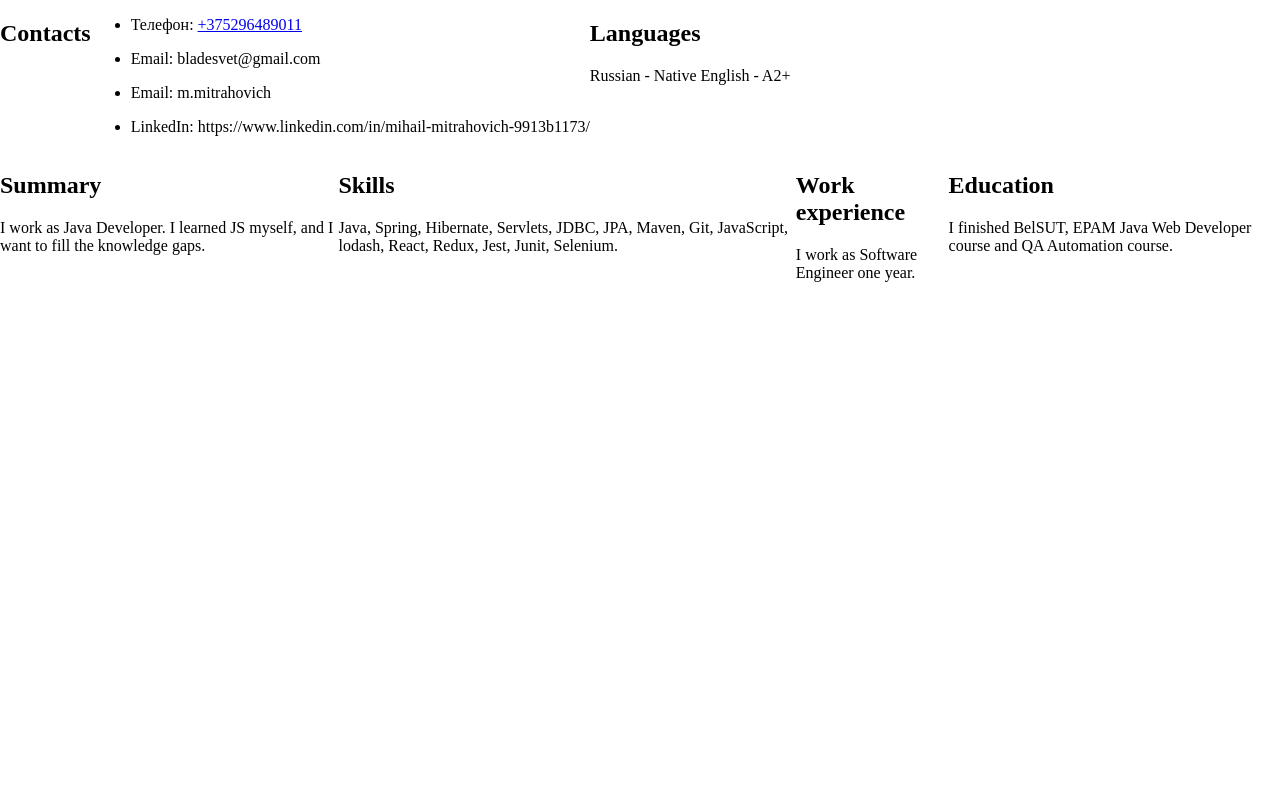
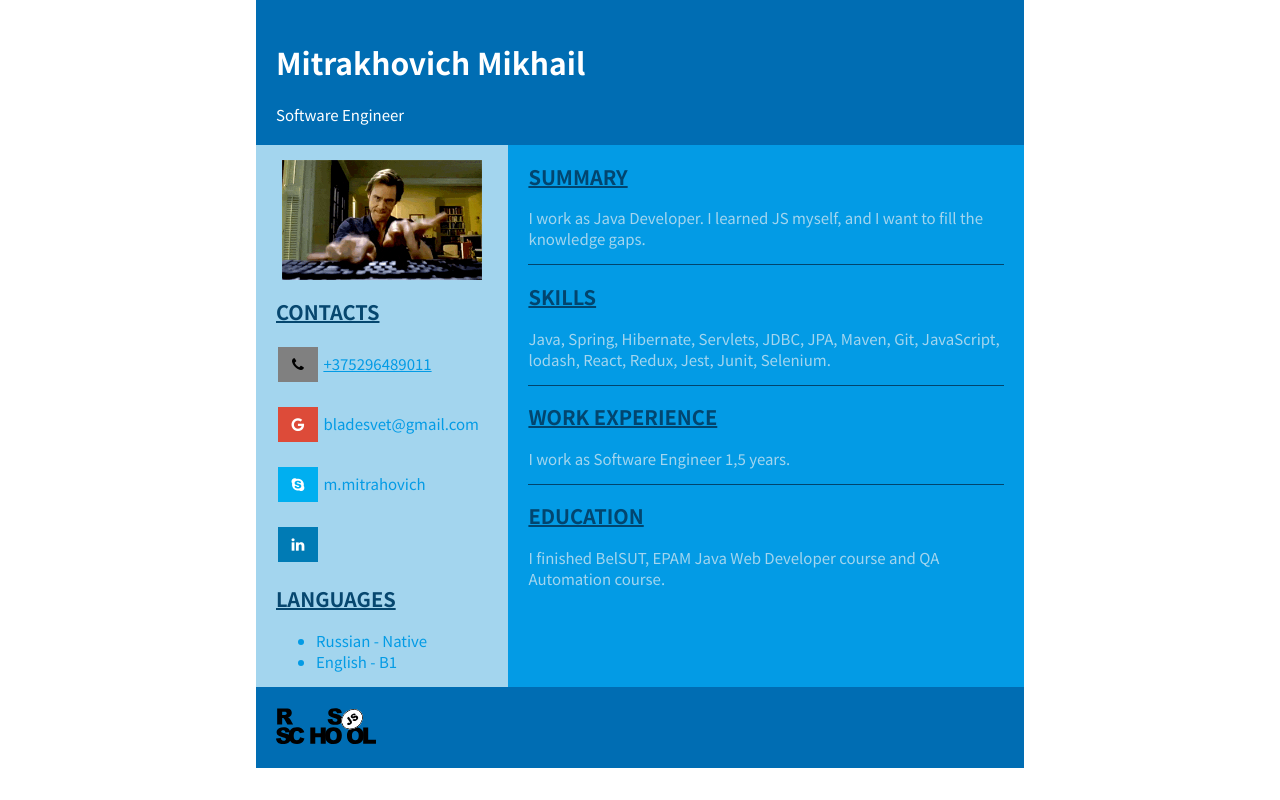
Before and after one commit to BladeSv/rsschool-cv, a plain HTML site: page index.html in a window 1280 px wide. Drawn offline with Linux system fonts and the light colour scheme.

Commit message:
feat: change html layout, styling and add images

```diff
--- a/index.html
+++ b/index.html
@@ -3,75 +3,117 @@
   <head>
     <meta charset="UTF-8" />
     <meta name="viewport" content="width=device-width, initial-scale=1.0" />
+    <link rel="preconnect" href="https://fonts.gstatic.com" />
+    <link
+      rel="stylesheet"
+      href="https://cdnjs.cloudflare.com/ajax/libs/font-awesome/4.7.0/css/font-awesome.min.css"
+    />
+    <link
+      href="https://fonts.googleapis.com/css2?family=Noto+Sans+TC:wght@100;300;400;500;700;900&display=swap"
+      rel="stylesheet"
+    />
     <link rel="stylesheet" type="text/css" href="./style/style.css" />
-    <title>Document</title>
+    <title>My CV</title>
   </head>
   <body>
+    <div class="main-wrapper">
+      <header>
+        <h1>Mitrakhovich Mikhail</h1>
+        <div>Software Engineer</div>
+      </header>
       <main>
         <section class="section-1">
-        <h2>Contacts</h2>
-        <article itemscope itemtype="http://schema.org/Organization">
+          <figure>
+            <img src="./img/1.gif" alt="Photo" />
+          </figure>
+          <article
+            class="contacts"
+            itemscope
+            itemtype="http://schema.org/Organization"
+          >
+            <h2>CONTACTS</h2>
             <ul>
               <li>
                 <p>
-                Телефон:
+                  <span class="fa fa-phone"></span>
                   <span itemprop="telephone"
-                  ><a href="tel:+375296489011">+375296489011</a></span
+                    ><a class="phone" href="tel:+375296489011"
+                      >+375296489011</a
+                    ></span
                   >
                 </p>
-              <p></p>
-            </li>
-            <li>
-              <p>Email: <span itemprop="email">bladesvet@gmail.com</span></p>
-            </li>
-            <li>
-              <p>Email: <span itemprop="skype">m.mitrahovich</span></p>
               </li>
               <li>
                 <p>
-                LinkedIn:
-                <span itemprop="contactPoint"
-                  >https://www.linkedin.com/in/mihail-mitrahovich-9913b1173/</span
-                >
+                  <span class="fa fa-google"></span>
+                  <span itemprop="email">bladesvet@gmail.com</span>
+                </p>
+              </li>
+              <li>
+                <p>
+                  <span class="fa fa-skype"></span>
+                  <span itemprop="skype">m.mitrahovich</span>
+                </p>
+              </li>
+              <li>
+                <p>
+                  <a
+                    class="fa fa-linkedin"
+                    href="https://www.linkedin.com/in/mihail-mitrahovich-9913b1173/"
+                  ></a>
                 </p>
               </li>
             </ul>
           </article>
-        <article>
-          <h2>Languages</h2>
-          <span>Russian - Native</span>
-          <span>English - A2+</span>
+          <article class="languages">
+            <h2>LANGUAGES</h2>
+            <ul>
+              <li>Russian - Native</li>
+              <li>English - B1</li>
+            </ul>
           </article>
         </section>
         <section class="section-2">
-        <article>
-          <h2>Summary</h2>
+          <div class="wrapper">
+            <summary>
+              <h2>SUMMARY</h2>
               <p>
-            I work as Java Developer. I learned JS myself, and I want to fill
-            the knowledge gaps.
+                I work as Java Developer. I learned JS myself, and I want to
+                fill the knowledge gaps.
               </p>
-        </article>
+            </summary>
 
             <article>
-          <h2>Skills</h2>
+              <h2>SKILLS</h2>
               <p>
                 Java, Spring, Hibernate, Servlets, JDBC, JPA, Maven, Git,
                 JavaScript, lodash, React, Redux, Jest, Junit, Selenium.
               </p>
             </article>
             <article>
-          <h2>Work experience</h2>
-          <p>I work as Software Engineer one year.</p>
+              <h2>WORK EXPERIENCE</h2>
+              <p>I work as Software Engineer 1,5 years.</p>
             </article>
-
             <article>
-          <h2>Education</h2>
+              <h2>EDUCATION</h2>
               <p>
-            I finished BelSUT, EPAM Java Web Developer course and QA Automation
-            course.
+                I finished BelSUT, EPAM Java Web Developer course and QA
+                Automation course.
               </p>
             </article>
+          </div>
         </section>
       </main>
+      <footer>
+        <article>
+          <a href="https://rs.school/js/"
+            ><img
+              class="rs-logo"
+              src="./img/rs_school_js.svg"
+              alt="rs_school_logo"
+          /></a>
+        </article>
+      </footer>
+    </div>
   </body>
 </html>
--- a/style/style.css
+++ b/style/style.css
@@ -1,7 +1,104 @@
 body {
   margin: 0px;
   padding: 0px;
+  font-family: "Noto Sans TC", sans-serif;
+  font-size: 15px;
 }
-section {
+h2 {
+  font-size: 20px;
+  text-decoration: underline;
+}
+.main-wrapper {
+  width: 768px;
+  margin: auto;
+}
+header {
+  background-color: #006db3;
+  color: white;
+  padding: 20px;
+}
+main {
+  display: flex;
+
+  background-color: #039be5;
+}
+.section-1 {
+  background-color: #a3d5ee;
+  width: 400px;
+  color: #039be5;
+}
+.section-1 .phone {
+  color: #039be5;
+}
+.section-1 a:hover {
+  color: #006db3;
+}
+.section-1 figure {
+  margin: 15px 0px;
+  padding: 0px;
   display: flex;
 }
+.section-1 img {
+  width: 200px;
+  margin: auto;
+}
+.section-1 article {
+  margin-left: 20px;
+}
+.section-1 h2 {
+  color: #02436bf8;
+}
+.contacts li {
+  list-style-type: none;
+}
+.contacts ul {
+  padding: 0;
+}
+
+.section-2 .wrapper {
+  margin: 0px 20px;
+  color: #a3d5ee;
+}
+.section-2 article {
+  border-top: #02436bf8 1px solid;
+}
+.section-2 h2 {
+  color: #02436bf8;
+}
+footer {
+  background-color: #006db3;
+}
+
+footer .rs-logo {
+  width: 100px;
+  margin: 20px;
+}
+
+/* social */
+.fa {
+  padding: 10px 5px;
+  font-size: 15px;
+  width: 30px;
+  text-align: center;
+  text-decoration: none;
+  margin: 5px 2px;
+}
+.fa:hover {
+  opacity: 0.7;
+}
+.fa-google {
+  background: #dd4b39;
+  color: white;
+}
+.fa-phone {
+  background: gray;
+  color: black;
+}
+.fa-linkedin {
+  background: #007bb5;
+  color: white;
+}
+.fa-skype {
+  background: #00aff0;
+  color: white;
+}
```
Also changed, not shown: img/1.gif (added), img/rs_school_js.svg (added). Lines whose indentation alone changed are shown as unchanged.
